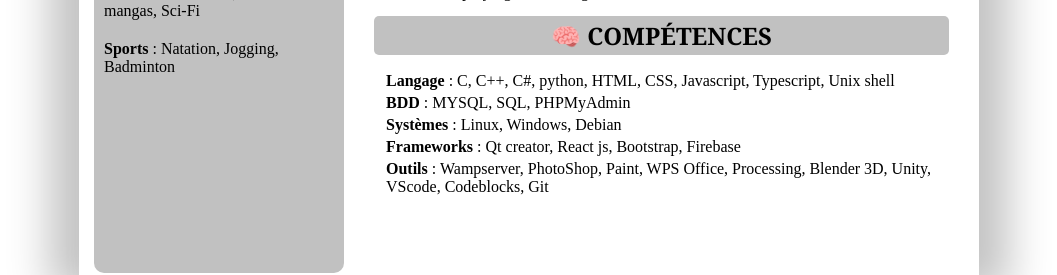
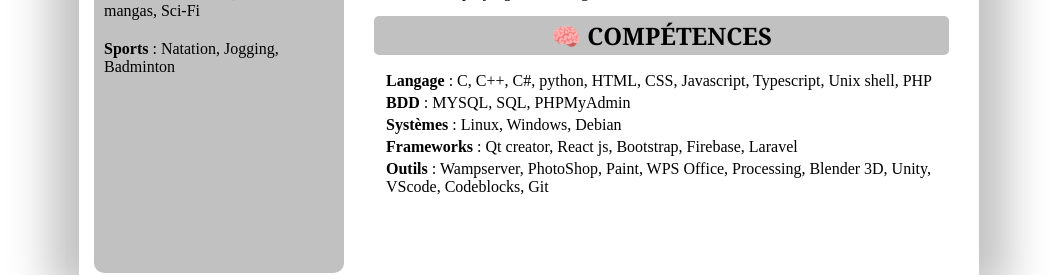
Before and after one commit to Zukimojito/CV, a plain HTML site: page index.html in a window 1280 px wide. Shown: the part 902-1177 px from the top of the page, without its empty margins (111-1168 px from the left). Drawn offline with Linux system fonts and the light colour scheme.

Commit message:
[UPDATE]

```diff
--- a/index.html
+++ b/index.html
@@ -180,10 +180,10 @@
           <h3>🧠 COMPÉTENCES</h3>
           <div class="competence">
             <ul>
-              <li><b>Langage</b> : C, C++, C#, python, HTML, CSS, Javascript, Typescript, Unix shell</li>
+              <li><b>Langage</b> : C, C++, C#, python, HTML, CSS, Javascript, Typescript, Unix shell, PHP</li>
               <li><b>BDD</b> : MYSQL, SQL, PHPMyAdmin</li>
               <li><b>Systèmes</b> : Linux, Windows, Debian</li>
-              <li><b>Frameworks</b> : Qt creator, React js, Bootstrap, Firebase </li>
+              <li><b>Frameworks</b> : Qt creator, React js, Bootstrap, Firebase, Laravel </li>
               <li><b>Outils</b> : Wampserver, PhotoShop, Paint, WPS Office, Processing, Blender 3D, Unity, VScode,
                 Codeblocks, Git</li>
             </ul>
```
